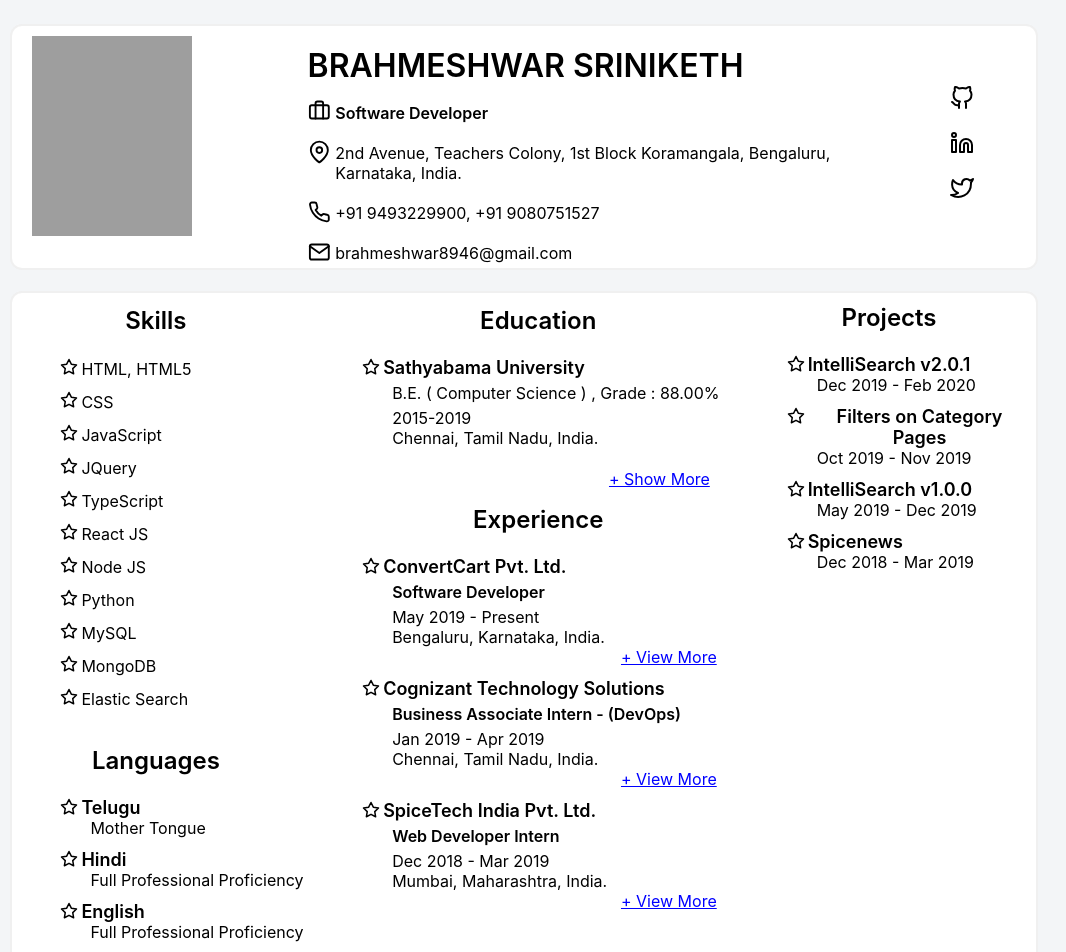
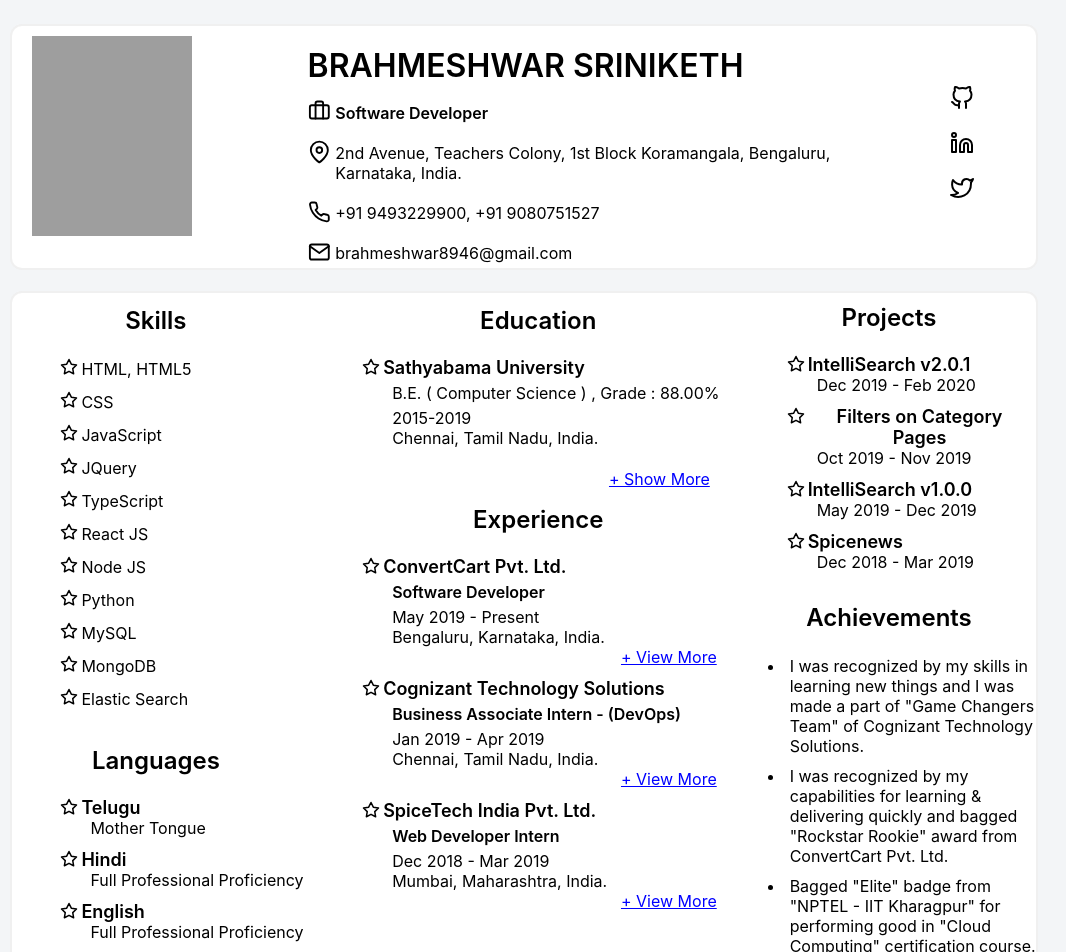
Before and after one commit to tech4techies/resume, a React (Create React App) app: page / in a window 1280 px wide. Shown: the top 952 px of the page, without its empty margins (90-1156 px from the left). Built offline with nearby package versions, Linux system fonts and the light colour scheme; grey boxes are pictures that could not be loaded.

Commit message:
added achievements

```diff
--- /dev/null
+++ b/src/ContentBox/Achievements/Achievements.tsx
@@ -0,0 +1,27 @@
+/** @format */
+
+import React, { Fragment } from "react";
+import { BulletList, ListBox, Title } from "../../components/components";
+import { Config } from "../../config";
+
+export const Achievements: React.FC = () => {
+  const { achievements } = Config;
+  return (
+    <Fragment>
+      <Title>Achievements</Title>
+      <ListBox>
+        <BulletList>
+          {achievements.map((achievement) => (
+            <li
+              style={{ width: "100%", textAlign: "left", padding: 5 }}
+              key={achievement}>
+              {achievement}
+            </li>
+          ))}
+        </BulletList>
+      </ListBox>
+    </Fragment>
+  );
+};
+
+export default Achievements;
--- a/src/ContentBox/ContentBox.tsx
+++ b/src/ContentBox/ContentBox.tsx
@@ -7,6 +7,7 @@
 import Experience from "./Experience/Experience";
 import Projects from "./Projects/Projects";
 import Languages from "./Languages/Languages";
+import Achievements from "./Achievements/Achievements";
 
 export const ContentBox = () => {
   return (
@@ -25,8 +26,14 @@
           <Education />
           <Experience />
         </FlexBox>
-        <FlexBox style={{ textAlign: "center", width: "30%" }}>
+        <FlexBox
+          style={{
+            flexDirection: "column",
+            textAlign: "center",
+            width: "30%",
+          }}>
           <Projects />
+          <Achievements />
         </FlexBox>
       </FlexCard>
     </Fragment>
--- a/src/config.ts
+++ b/src/config.ts
@@ -116,4 +116,9 @@
       duration: "Dec 2018 - Mar 2019",
     },
   ],
+  achievements: [
+    'I was recognized by my skills in learning new things and I was made a part of "Game Changers Team" of Cognizant Technology Solutions.',
+    'I was recognized by my capabilities for learning & delivering quickly and bagged "Rockstar Rookie" award from ConvertCart Pvt. Ltd.',
+    'Bagged "Elite" badge from "NPTEL - IIT Kharagpur" for performing good in "Cloud Computing" certification course.',
+  ],
 };
```
